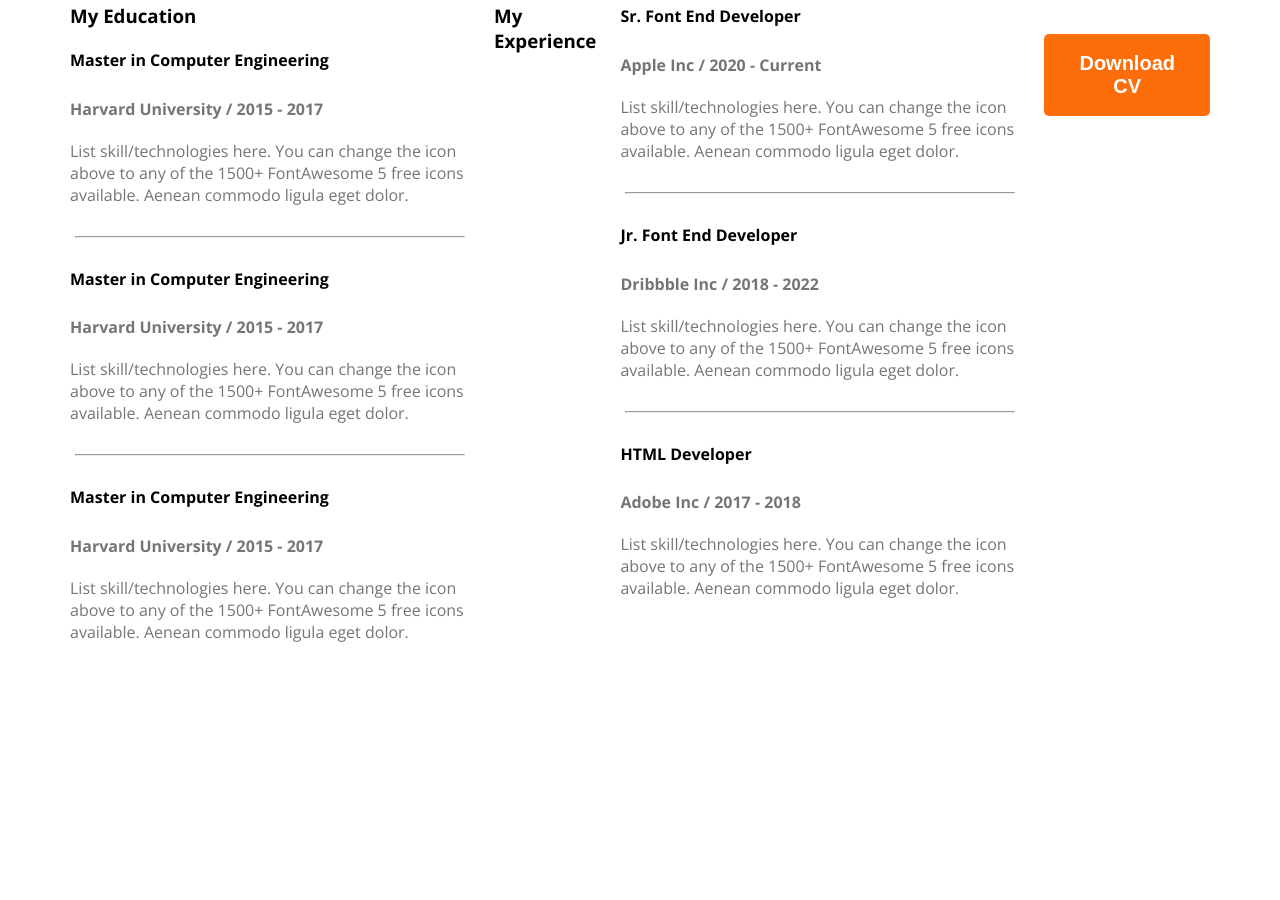
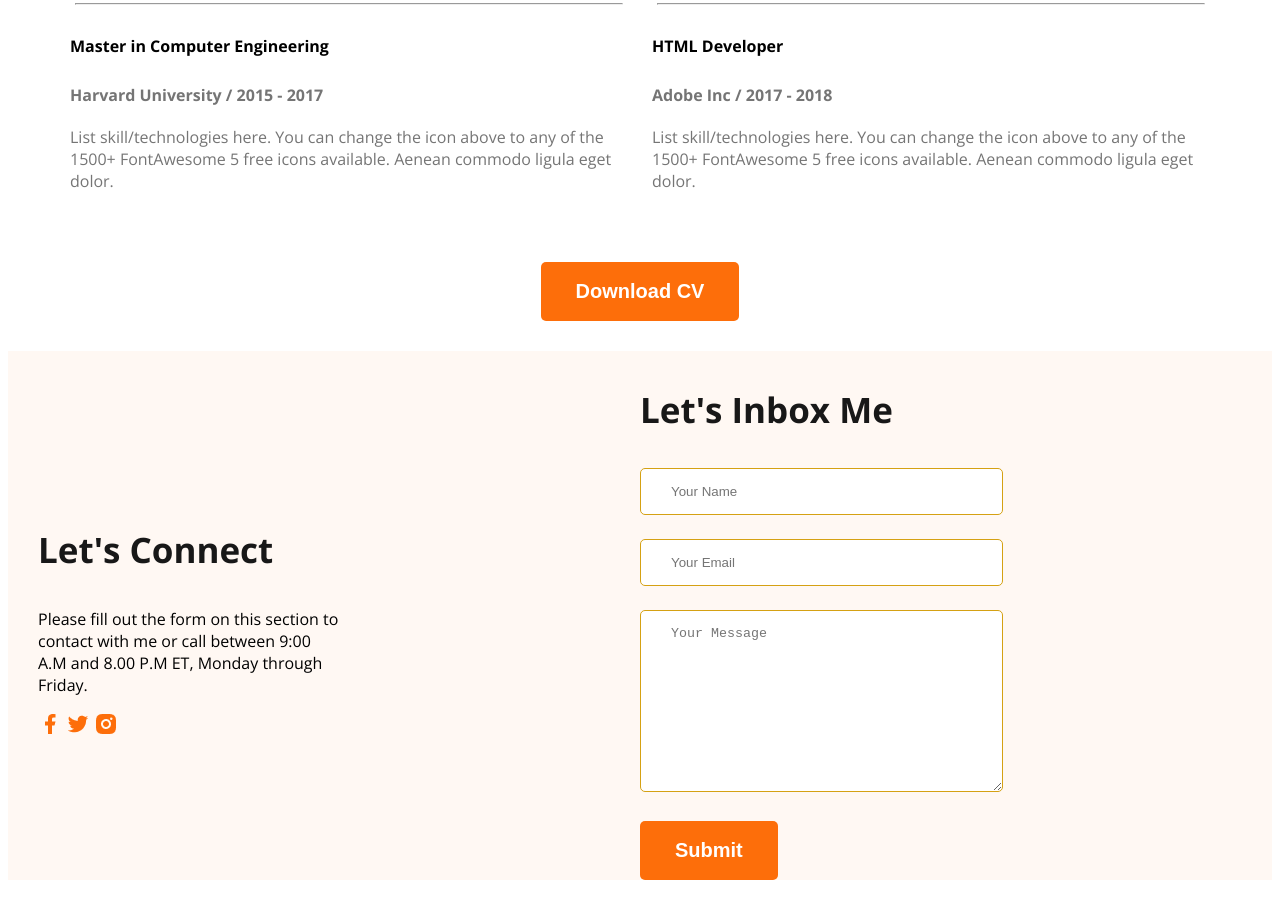
Before and after one commit to farhanarexa/web_developer.portfolio, a plain HTML site: page index.html in a window 1280 px wide. Shown: the part 2671-3571 px from the top of the page. Before the commit the page ends 3342 px from the top, so only its background shows below. Drawn offline with nearby package versions, Linux system fonts and the light colour scheme.

Commit message:
footer done

```diff
--- a/index.html
+++ b/index.html
@@ -106,6 +106,7 @@
 
         <section class="resume">
             <h3 class="section-title">A summary of My Resume</h3>
+
             <div class="resume-container">
                 <!-- .resume-column*2>h3.resume-column-title+.experience*3>h4.experience-title+h5.experience-sub-title+.experience-description -->
                 <div class="resume-column">
@@ -113,62 +114,93 @@
                     <div class="experience">
                         <h4 class="experience-title">Master in Computer Engineering</h4>
                         <h5 class="experience-sub-title">Harvard University / 2015 - 2017</h5>
-                        <div class="experience-description">List skill/technologies here. You can change the icon above
-                            to any of the 1500+ FontAwesome 5 free icons available. Aenean commodo ligula eget dolor.
+                        <div class="experience-description">List skill/technologies here. You can change the icon
+                            above
+                            to any of the 1500+ FontAwesome 5 free icons available. Aenean commodo ligula eget
+                            dolor.
                         </div>
                     </div>
                     <hr>
                     <div class="experience">
                         <h4 class="experience-title">Master in Computer Engineering</h4>
                         <h5 class="experience-sub-title">Harvard University / 2015 - 2017</h5>
-                        <div class="experience-description">List skill/technologies here. You can change the icon above
-                            to any of the 1500+ FontAwesome 5 free icons available. Aenean commodo ligula eget dolor.
+                        <div class="experience-description">List skill/technologies here. You can change the icon
+                            above
+                            to any of the 1500+ FontAwesome 5 free icons available. Aenean commodo ligula eget
+                            dolor.
                         </div>
                     </div>
                     <hr>
                     <div class="experience">
                         <h4 class="experience-title">Master in Computer Engineering</h4>
                         <h5 class="experience-sub-title">Harvard University / 2015 - 2017</h5>
-                        <div class="experience-description">List skill/technologies here. You can change the icon above
-                            to any of the 1500+ FontAwesome 5 free icons available. Aenean commodo ligula eget dolor.
+                        <div class="experience-description">List skill/technologies here. You can change the icon
+                            above
+                            to any of the 1500+ FontAwesome 5 free icons available. Aenean commodo ligula eget
+                            dolor.
                         </div>
                     </div>
                 </div>
-                <h3 class="resume-column-title">My Experience</h3>
                 <div class="resume-column">
+                    <h3 class="resume-column-title">My Experience</h3>
                     <div class="experience">
                         <h4 class="experience-title">Sr. Font End Developer</h4>
                         <h5 class="experience-sub-title">Apple Inc / 2020 - Current</h5>
-                        <div class="experience-description">List skill/technologies here. You can change the icon above
-                            to any of the 1500+ FontAwesome 5 free icons available. Aenean commodo ligula eget dolor.
+                        <div class="experience-description">List skill/technologies here. You can change the icon
+                            above
+                            to any of the 1500+ FontAwesome 5 free icons available. Aenean commodo ligula eget
+                            dolor.
                         </div>
                     </div>
                     <hr>
                     <div class="experience">
                         <h4 class="experience-title">Jr. Font End Developer</h4>
                         <h5 class="experience-sub-title">Dribbble Inc / 2018 - 2022</h5>
-                        <div class="experience-description">List skill/technologies here. You can change the icon above
-                            to any of the 1500+ FontAwesome 5 free icons available. Aenean commodo ligula eget dolor.
+                        <div class="experience-description">List skill/technologies here. You can change the icon
+                            above
+                            to any of the 1500+ FontAwesome 5 free icons available. Aenean commodo ligula eget
+                            dolor.
                         </div>
                     </div>
                     <hr>
                     <div class="experience">
                         <h4 class="experience-title">HTML Developer</h4>
                         <h5 class="experience-sub-title">Adobe Inc / 2017 - 2018</h5>
-                        <div class="experience-description">List skill/technologies here. You can change the icon above
-                            to any of the 1500+ FontAwesome 5 free icons available. Aenean commodo ligula eget dolor.
+                        <div class="experience-description">List skill/technologies here. You can change the icon
+                            above
+                            to any of the 1500+ FontAwesome 5 free icons available. Aenean commodo ligula eget
+                            dolor.
                         </div>
                     </div>
                 </div>
+            </div>
 
-                <div class="text-center resume-download">
-                    <button class="btn-primary">Download CV</button>
-                </div>
+            <div class="text-center resume-download">
+                <button class="btn-primary">Download CV</button>
+            </div>
         </section>
     </main>
-    <Footer>
-
-    </Footer>
+    <footer class="secondary-bg footer-content">
+        <div class="footer-column">
+            <h3 class="section-title">Let's Connect</h3>
+            <p class="section-description-footer">Please fill out the form on this section to contact with me or call between 9:00 A.M and 8.00 P.M ET,
+                Monday through Friday.</p>
+            <div>
+                <a href=""><img src="images/icons/facebook.png" alt=""></a>
+                <a href=""><img src="images/icons/twitter.png" alt=""></a>
+                <a href=""><img src="images/icons/insta.png" alt=""></a>
+            </div>
+        </div>
+        <div class="footer-column">
+            <h3 class="section-title">Let's Inbox Me</h3>
+            <form>
+                <input type="text" name="" id="" placeholder="Your Name">
+                <input type="email" name="" id="" placeholder="Your Email">
+                <textarea name="" id="" cols="30" rows="10" placeholder="Your Message"></textarea>
+                <input class="btn-primary footer-button" type="button" value="Submit">
+            </form>
+        </div>
+    </footer>
 </body>
 
 </html>
--- a/styles/portfolio.css
+++ b/styles/portfolio.css
@@ -160,7 +160,7 @@ main {
 }
 .skills {
     margin-top: 130px;
-    padding: 130px 150px;
+    /* padding: 130px 150px; */
 }
 
 .skill{
@@ -188,5 +188,40 @@ main {
 .resume-download{
     margin-top: 50px;
     text-align: center;
+}
 
+/* footer styles */
+.Footer{
+    padding: 130px 230px;
+    display: flex;
+    gap: 100px;
+    /* background-color: #FFF8F3 */
 }
+
+.footer-column{
+    width: 50%;
+}
+
+footer input[type="text"], input[type="email"], textarea{
+    margin-bottom: 24px;
+    border: 1px solid #d5a113;
+    border-radius: 5px;
+    width: 50%;
+    padding: 15px 30px;
+}
+
+.footer-content{
+    margin-bottom: 20px;
+    display: flex;
+    align-items: center;
+    padding: 0px 30px;
+    margin-top: 30px;
+}
+.section-description-footer{
+    width: 50%;
+}
+
+.footer-button{
+    display: flex;
+    align-items: center;
+}
```
